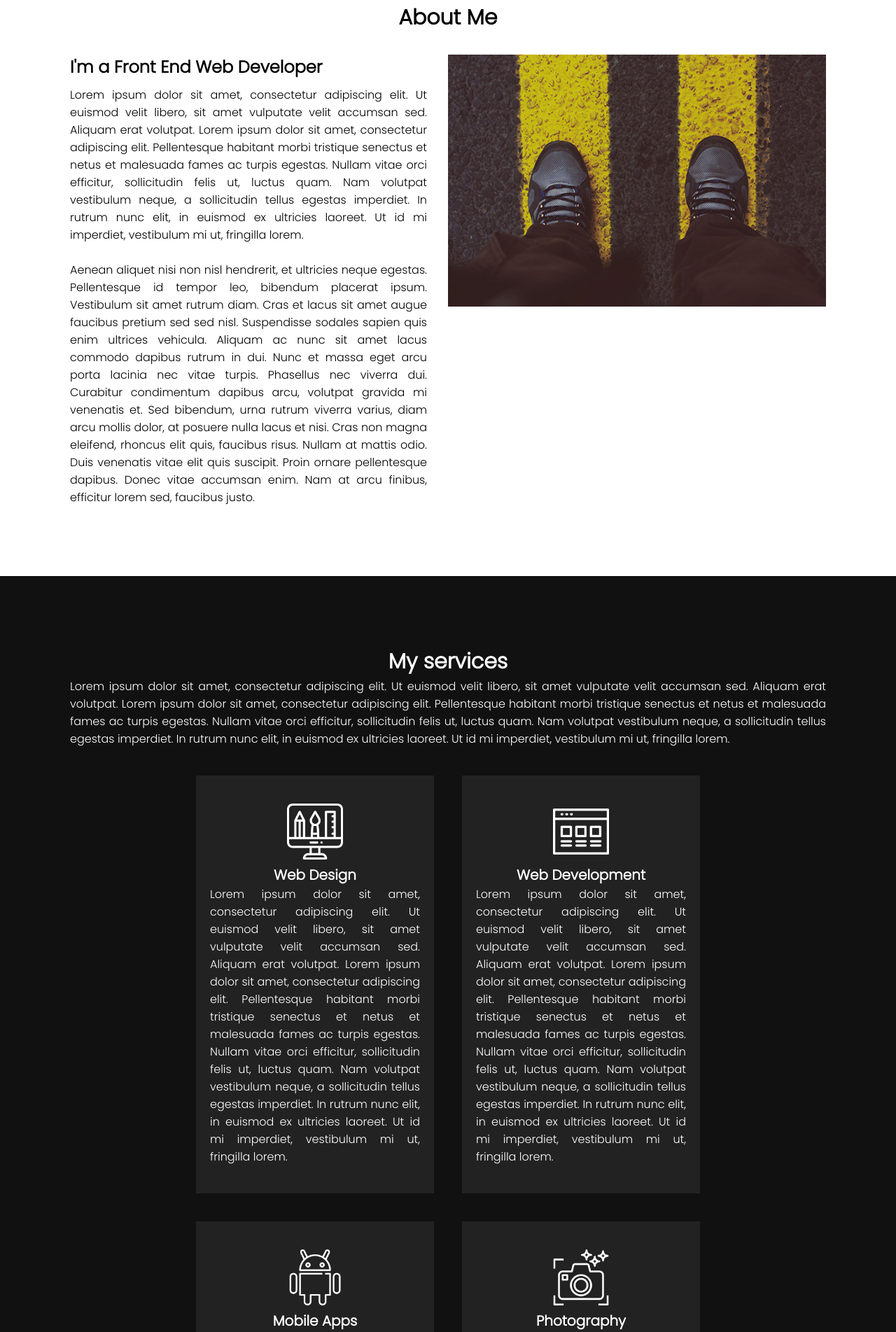
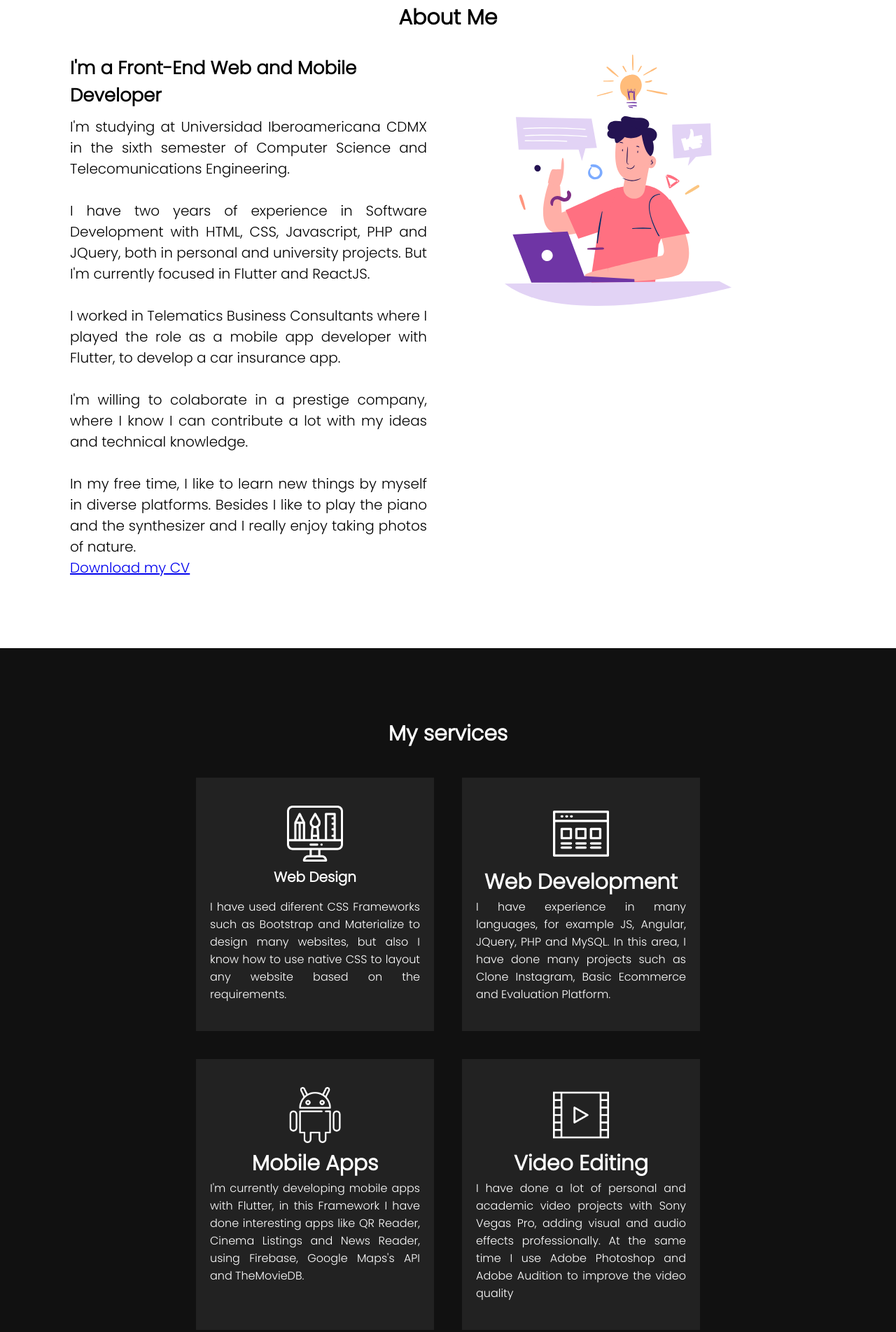
Before and after one commit to CesarArellano/Personal-Portfolio, a plain HTML site: page index.html in a window 1280 px wide. Shown: the part 897-2800 px from the top of the page at 70% size. Drawn offline with Linux system fonts and the light colour scheme.

Commit message:
Adding info about me and services

```diff
--- a/css/styles.css
+++ b/css/styles.css
@@ -137,7 +137,7 @@ header.sticky ul li a {
 }
 
 .contentBx h3 {
-  font-size: 24px;
+  font-size: 26px;
   margin-bottom: 10px;
 }
 
@@ -146,11 +146,21 @@ header.sticky ul li a {
 }
 
 .img {
-  width: 100%;
+  margin-left: 15%;
+  width: 60%;
 }
 
 p {
   text-align: justify;
+}
+
+a.cv {
+  margin-top: 10px;
+  font-size: 20px;
+}
+
+.about .content p {
+  font-size: 20px;
 }
 .services {
   background-color: #111;
@@ -179,7 +189,49 @@ p {
 }
 
 .services .content .servicesBx:hover {
-  background-color: #2196f3;
+  background-color: #2196F3;
+}
+
+.services .content .servicesBx2 {
+  width: 340px;
+  padding: 40px 20px;
+  background: #222;
+  color: white;
+  margin: 20px;
+  text-align: center;
+  transition: 0.5s;
+}
+
+.services .content .servicesBx2:hover {
+  background-color: #EF4044;
+}
+
+.services .content .servicesBx3 {
+  width: 340px;
+  padding: 40px 20px;
+  background: #222;
+  color: white;
+  margin: 20px;
+  text-align: center;
+  transition: 0.5s;
+}
+
+.services .content .servicesBx3:hover {
+  background-color: #00a816;
+}
+
+.services .content .servicesBx4 {
+  width: 340px;
+  padding: 40px 20px;
+  background: #222;
+  color: white;
+  margin: 20px;
+  text-align: center;
+  transition: 0.5s;
+}
+
+.services .content .servicesBx4:hover {
+  background-color: #672bac;
 }
 
 .services .content .servicesBx img {
@@ -187,9 +239,28 @@ p {
   filter: invert(1); /* Invertir colores */
 }
 
+.services .content .servicesBx2 img {
+  max-width: 80px;
+  filter: invert(1); /* Invertir colores */
+}
+
+.services .content .servicesBx3 img {
+  max-width: 80px;
+  filter: invert(1); /* Invertir colores */
+}
+
+.services .content .servicesBx4 img {
+  max-width: 80px;
+  filter: invert(1); /* Invertir colores */
+}
+
 .services .content .servicesBx h2 {
   font-size:  20px;
   font-weight: 600px;
+}
+
+.services .content .servicesBx p {
+  margin-top: 15px;
 }
 
 .work .content {
@@ -449,6 +520,10 @@ p {
     margin-bottom: 20px;
   }
 
+  .img {
+    margin-left: 25%;
+    width: 50%;
+  }
 
   .work .content .workBx {
     width: 100%;
--- a/index.html
+++ b/index.html
@@ -25,7 +25,7 @@
   <section class="banner" id="home">
     <div class="textBx">
       <h2>Hello, I'm <br><span>César Arellano</span></h2>
-      <h3>I'm a Front End Web Developer</h3>
+      <h3>I'm a Front-End Web and Mobile Developer</h3>
       <a href="#about" class="btn hoverable">About Me</a>
     </div>
   </section>
@@ -35,55 +35,53 @@
     </div>
     <div class="content">
       <div class="contentBx w50">
-        <h3>I'm a Front End Web Developer</h3>
+        <h3>I'm a Front-End Web and Mobile Developer</h3>
         <p>
-          Lorem ipsum dolor sit amet, consectetur adipiscing elit. Ut euismod velit libero, sit amet vulputate velit accumsan sed. Aliquam erat volutpat. Lorem ipsum dolor sit amet, consectetur adipiscing elit. Pellentesque habitant morbi tristique senectus et netus et malesuada fames ac turpis egestas. Nullam vitae orci efficitur, sollicitudin felis ut, luctus quam. Nam volutpat vestibulum neque, a sollicitudin tellus egestas imperdiet. In rutrum nunc elit, in euismod ex ultricies laoreet. Ut id mi imperdiet, vestibulum mi ut, fringilla lorem.
+          I'm studying at Universidad Iberoamericana CDMX in the sixth semester of Computer Science and Telecomunications Engineering.
         <br>
         <br>
-          Aenean aliquet nisi non nisl hendrerit, et ultricies neque egestas. Pellentesque id tempor leo, bibendum placerat ipsum. Vestibulum sit amet rutrum diam. Cras et lacus sit amet augue faucibus pretium sed sed nisl. Suspendisse sodales sapien quis enim ultrices vehicula. Aliquam ac nunc sit amet lacus commodo dapibus rutrum in dui. Nunc et massa eget arcu porta lacinia nec vitae turpis. Phasellus nec viverra dui. Curabitur condimentum dapibus arcu, volutpat gravida mi venenatis et. Sed bibendum, urna rutrum viverra varius, diam arcu mollis dolor, at posuere nulla lacus et nisi. Cras non magna eleifend, rhoncus elit quis, faucibus risus. Nullam at mattis odio. Duis venenatis vitae elit quis suscipit. Proin ornare pellentesque dapibus. Donec vitae accumsan enim. Nam at arcu finibus, efficitur lorem sed, faucibus justo.
+          I have two years of experience in Software Development with HTML, CSS, Javascript, PHP and JQuery, both in personal and university projects. But I'm currently focused in Flutter and ReactJS.
+        <br>
+        <br>
+          I worked in Telematics Business Consultants where I played the role as a mobile app developer with Flutter, to develop a car insurance app.
+        <br>
+        <br>
+          I'm willing to colaborate in a prestige company, where I know I can contribute a lot with my ideas and technical knowledge.
+        <br>
+        <br>
+          In my free time, I like to learn new things by myself in diverse platforms. Besides I like to play the piano and the synthesizer and I really enjoy taking photos of nature.
         </p>
+        <a class="cv" href="documents/cv.pdf">Download my CV</a>
+
       </div>
       <div class="w50">
-        <img src="images/img1.jpg" alt="Imagen" class="img">
+        <img src="images/aboutMe.svg" alt="Imagen" class="img">
       </div>
     </div>
   </section>
   <section class="services" id="services">
     <div class="heading white">
       <h2>My services</h2>
-      <p>
-        Lorem ipsum dolor sit amet, consectetur adipiscing elit. Ut euismod velit libero, sit amet vulputate velit accumsan sed. Aliquam erat volutpat. Lorem ipsum dolor sit amet, consectetur adipiscing elit. Pellentesque habitant morbi tristique senectus et netus et malesuada fames ac turpis egestas. Nullam vitae orci efficitur, sollicitudin felis ut, luctus quam. Nam volutpat vestibulum neque, a sollicitudin tellus egestas imperdiet. In rutrum nunc elit, in euismod ex ultricies laoreet. Ut id mi imperdiet, vestibulum mi ut, fringilla lorem.
-      </p>
       <div class="content">
         <div class="servicesBx">
           <img src="images/icon1.png" alt="Icono 1">
           <h2>Web Design</h2>
-          <p>Lorem ipsum dolor sit amet, consectetur adipiscing elit. Ut euismod velit libero, sit amet vulputate velit accumsan sed. Aliquam erat volutpat. Lorem ipsum dolor sit amet, consectetur adipiscing elit. Pellentesque habitant morbi tristique senectus et netus et malesuada fames ac turpis egestas. Nullam vitae orci efficitur, sollicitudin felis ut, luctus quam. Nam volutpat vestibulum neque, a sollicitudin tellus egestas imperdiet. In rutrum nunc elit, in euismod ex ultricies laoreet. Ut id mi imperdiet, vestibulum mi ut, fringilla lorem.</p>
+          <p>I have used diferent CSS Frameworks such as Bootstrap and Materialize to design many websites, but also I know how to use native CSS to layout any website based on the requirements.</p>
         </div>
-        <div class="servicesBx">
+        <div class="servicesBx2">
           <img src="images/icon2.png" alt="Icono 1">
           <h2>Web Development</h2>
-          <p>Lorem ipsum dolor sit amet, consectetur adipiscing elit. Ut euismod velit libero, sit amet vulputate velit accumsan sed. Aliquam erat volutpat. Lorem ipsum dolor sit amet, consectetur adipiscing elit. Pellentesque habitant morbi tristique senectus et netus et malesuada fames ac turpis egestas. Nullam vitae orci efficitur, sollicitudin felis ut, luctus quam. Nam volutpat vestibulum neque, a sollicitudin tellus egestas imperdiet. In rutrum nunc elit, in euismod ex ultricies laoreet. Ut id mi imperdiet, vestibulum mi ut, fringilla lorem.</p>
+          <p>I have experience in many languages, for example JS, Angular, JQuery, PHP and MySQL. In this area, I have done many projects such as Clone Instagram, Basic Ecommerce and Evaluation Platform.</p>
         </div>
-        <div class="servicesBx">
+        <div class="servicesBx3">
           <img src="images/icon3.png" alt="Icono 1">
           <h2>Mobile Apps</h2>
-          <p>Lorem ipsum dolor sit amet, consectetur adipiscing elit. Ut euismod velit libero, sit amet vulputate velit accumsan sed. Aliquam erat volutpat. Lorem ipsum dolor sit amet, consectetur adipiscing elit. Pellentesque habitant morbi tristique senectus et netus et malesuada fames ac turpis egestas. Nullam vitae orci efficitur, sollicitudin felis ut, luctus quam. Nam volutpat vestibulum neque, a sollicitudin tellus egestas imperdiet. In rutrum nunc elit, in euismod ex ultricies laoreet. Ut id mi imperdiet, vestibulum mi ut, fringilla lorem.</p>
+          <p>I'm currently developing mobile apps with Flutter, in this Framework I have done interesting apps like QR Reader, Cinema Listings and News Reader, using Firebase, Google Maps's API and TheMovieDB.</p>
         </div>
-        <div class="servicesBx">
-          <img src="images/icon4.png" alt="Icono 1">
-          <h2>Photography</h2>
-          <p>Lorem ipsum dolor sit amet, consectetur adipiscing elit. Ut euismod velit libero, sit amet vulputate velit accumsan sed. Aliquam erat volutpat. Lorem ipsum dolor sit amet, consectetur adipiscing elit. Pellentesque habitant morbi tristique senectus et netus et malesuada fames ac turpis egestas. Nullam vitae orci efficitur, sollicitudin felis ut, luctus quam. Nam volutpat vestibulum neque, a sollicitudin tellus egestas imperdiet. In rutrum nunc elit, in euismod ex ultricies laoreet. Ut id mi imperdiet, vestibulum mi ut, fringilla lorem.</p>
-        </div>
-        <div class="servicesBx">
-          <img src="images/icon5.png" alt="Icono 1">
-          <h2>Content Writing</h2>
-          <p>Lorem ipsum dolor sit amet, consectetur adipiscing elit. Ut euismod velit libero, sit amet vulputate velit accumsan sed. Aliquam erat volutpat. Lorem ipsum dolor sit amet, consectetur adipiscing elit. Pellentesque habitant morbi tristique senectus et netus et malesuada fames ac turpis egestas. Nullam vitae orci efficitur, sollicitudin felis ut, luctus quam. Nam volutpat vestibulum neque, a sollicitudin tellus egestas imperdiet. In rutrum nunc elit, in euismod ex ultricies laoreet. Ut id mi imperdiet, vestibulum mi ut, fringilla lorem.</p>
-        </div>
-        <div class="servicesBx">
+        <div class="servicesBx4">
           <img src="images/icon6.png" alt="Icono 1">
           <h2>Video Editing</h2>
-          <p>Lorem ipsum dolor sit amet, consectetur adipiscing elit. Ut euismod velit libero, sit amet vulputate velit accumsan sed. Aliquam erat volutpat. Lorem ipsum dolor sit amet, consectetur adipiscing elit. Pellentesque habitant morbi tristique senectus et netus et malesuada fames ac turpis egestas. Nullam vitae orci efficitur, sollicitudin felis ut, luctus quam. Nam volutpat vestibulum neque, a sollicitudin tellus egestas imperdiet. In rutrum nunc elit, in euismod ex ultricies laoreet. Ut id mi imperdiet, vestibulum mi ut, fringilla lorem.</p>
+          <p>I have done a lot of personal and academic video projects with Sony Vegas Pro, adding visual and audio effects professionally. At the same time I use Adobe Photoshop and Adobe Audition to improve the video quality</p>
         </div>
       </div>
     </div>
```
Also changed, not shown: images/aboutMe.svg (added), 1 other file.
